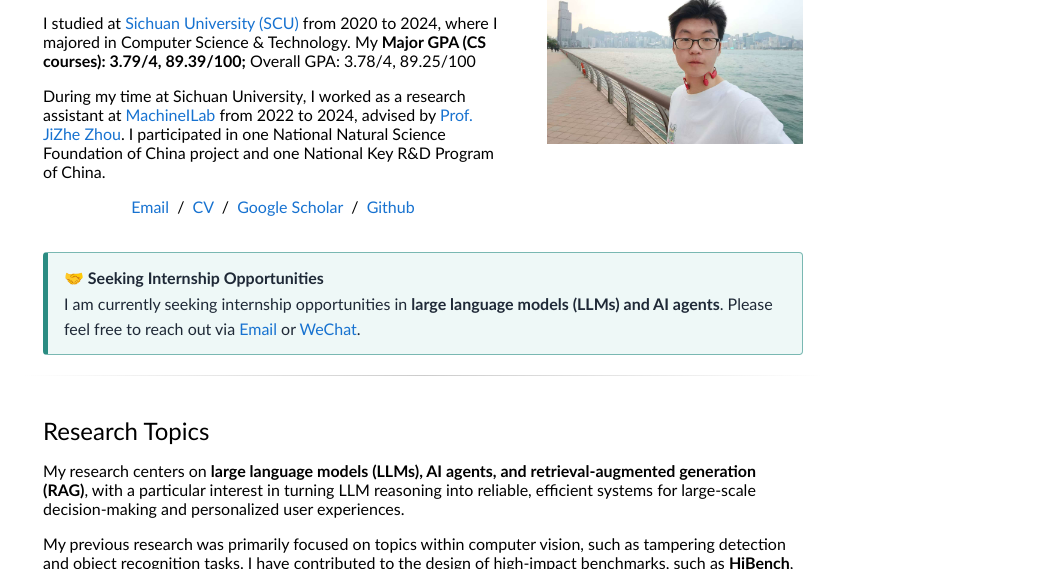
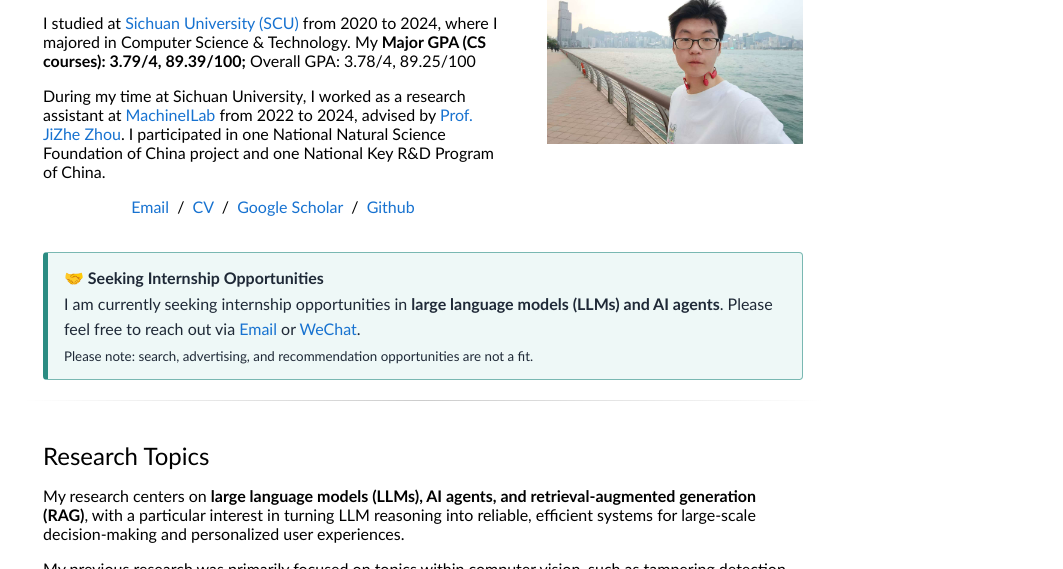
Before and after one commit to jzzzzh/jzzzzh.github.io, a plain HTML site: page index.html in a window 1280 px wide. Shown: the part 161-730 px from the top of the page, without its empty margins (217-1280 px from the left). Drawn offline with nearby package versions, Linux system fonts and the light colour scheme.

Commit message:
feat: 更新实习机会描述，添加联系方式注意事项，优化用户体验

```diff
--- a/index.html
+++ b/index.html
@@ -401,11 +401,13 @@
               <strong>🤝 Seeking Internship Opportunities</strong><br>
               I am currently seeking internship opportunities in <strong>large language models (LLMs) and AI agents</strong>.
               Please feel free to reach out via <a href="#" data-copy-value="zhuohang.jiang@connect.polyu.hk" data-copy-kind="email" title="Copy email address">Email</a> or
-              <a href="#" data-copy-value="zhuohangjiang" data-copy-kind="wechat" title="Copy WeChat ID: zhuohangjiang">WeChat</a>.
+              <a href="#" data-copy-value="zhuohangjiang" data-copy-kind="wechat" title="Copy WeChat ID: zhuohangjiang">WeChat</a>.<br>
+              <small>Please note: search, advertising, and recommendation opportunities are not a fit.</small>
             </div>
             <div class="lang-content lang-zh hidden">
               <strong>🤝 实习机会</strong><br>
               我目前正在寻找<strong>大语言模型（LLM）与 AI Agent 方向</strong>的实习机会，欢迎通过<a href="#" data-copy-value="zhuohang.jiang@connect.polyu.hk" data-copy-kind="email" title="复制邮箱">邮件</a>或<a href="#" data-copy-value="zhuohangjiang" data-copy-kind="wechat" title="复制微信号：zhuohangjiang">微信</a>联系交流。
+              <br><small>注：搜广推方向请勿联系。</small>
             </div>
           </div>
 
```
Also changed, not shown: index_beauty.html (+2 -2 lines).
